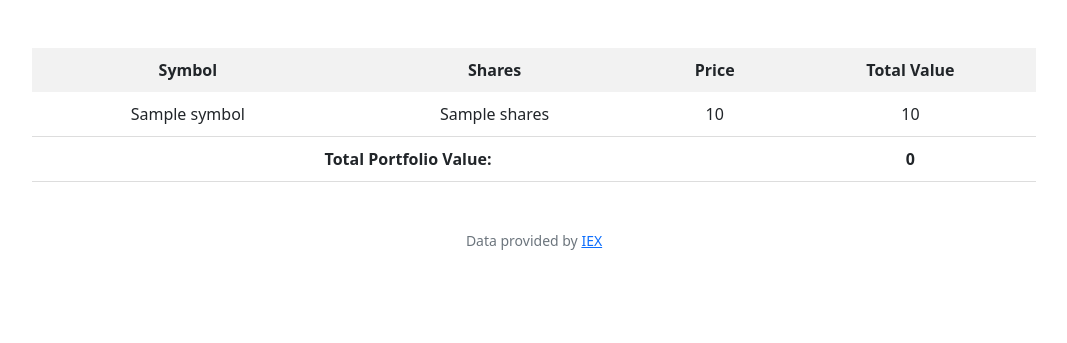
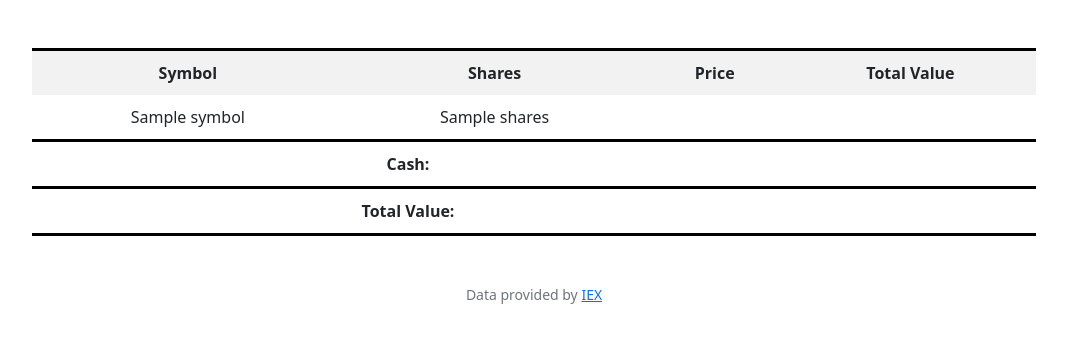
Before and after one commit to Agent-Cr0wn/Projects, a Flask app: template finance/templates/index.html in a window 1280 px wide. Shown: the part 76-419 px from the top of the page, without its empty margins (106-1173 px from the left). Run offline with Flask 2, Linux system fonts and the light colour scheme; the template is opened without the code that fills it: most values are stand-ins (such as "Sample title", 1, 10 or a date in 2020); some libraries are stand-ins or nearby versions.

Commit message:
Wed, Feb 22, 2023, 5:56 PM +02:00

```diff
--- a/finance/app.py
+++ b/finance/app.py
@@ -43,11 +43,15 @@ def index():
     """Show portfolio of stocks"""
     user_id = session["user_id"]
 
-    transactions_db = db.execute("SELECT symbol, price, SUM(shares) AS shares FROM transactions WHERE user_id = ? GROUP BY symbol", user_id)
-    cash_db = db.execute("SELECT cash FROM users WHERE id = ?", user_id)
-    cash = cash_db[0]["cash"]
+    stocks = db.execute("SELECT symbol, price, SUM(shares) AS shares FROM transactions WHERE user_id = ? GROUP BY symbol", user_id)
+    cash = db.execute("SELECT cash FROM users WHERE id = ?", user_id)[0]["cash"]
 
-    return render_template("index.html", database = transactions_db, cash = cash)
+    total = cash
+
+    for stock in stocks:
+        total += stock["price"] * stock["shares"]
+
+    return render_template("index.html", stocks=stocks, cash=cash, usd=usd, total=total)
 
 
 
@@ -210,4 +214,3 @@ def register():
 @login_required
 def sell():
     """Sell shares of stock"""
-    return apology("TODO")
--- a/finance/static/styles.css
+++ b/finance/static/styles.css
@@ -48,3 +48,8 @@ td
 {
     border-bottom: 1px solid #ddd; /* add bottom border to non-header cells */
 }
+tr.total-value
+{
+    border-top: 3px solid black;
+    border-bottom: 3px solid black;
+}
--- a/finance/templates/index.html
+++ b/finance/templates/index.html
@@ -8,7 +8,7 @@
 <div class="table-container">
     <table class="center">
         <thead>
-            <tr>
+            <tr style="border-top: 3px solid black;">
                 <th>Symbol</th>
                 <th>Shares</th>
                 <th>Price</th>
@@ -16,21 +16,25 @@
             </tr>
         </thead>
         <tbody>
-            {% set total_value = 0 %}
-            {% for row in database %}
+            {% for stock in stocks %}
             <tr>
-                <td>{{ row["symbol"] }}</td>
-                <td>{{ row["shares"] }}</td>
-                <td>{{ row["price"] }}</td>
-                <td>{{ row["shares"] * row["price"]|round(2) }}</td>
+                <td>{{ stock["symbol"] }}</td>
+                <td>{{ stock["shares"] }}</td>
+                <td>{{ usd(stock["price"]) }}</td>
+                <td>{{ usd(stock["shares"] * stock["price"]) }}</td>
             </tr>
-            {% set total_value = total_value + (row["shares"] * row["price"]) %}
             {% endfor %}
-            <tr>
-                <td colspan="3"><b>Total Portfolio Value:</b></td>
-                <td><b>{{ total_value|round(2) }}</b></td>
+            <tr style="border-top: 3px solid black;">
+                <td colspan="3"><b>Cash:</b></td>
+                <td><b>{{ usd(cash) }}</b></td>
             </tr>
         </tbody>
+        <tfoot>
+            <tr class="total-value">
+                <td colspan="3"><b>Total Value:</b></td>
+                <td><b>{{ usd(total) }}</b></td>
+            </tr>
+        </tfoot>
     </table>
 </div>
 {% endblock %}
```
Also changed, not shown: finance/templates/sell.html (added, +21 -0 lines), finance/finance.db.
